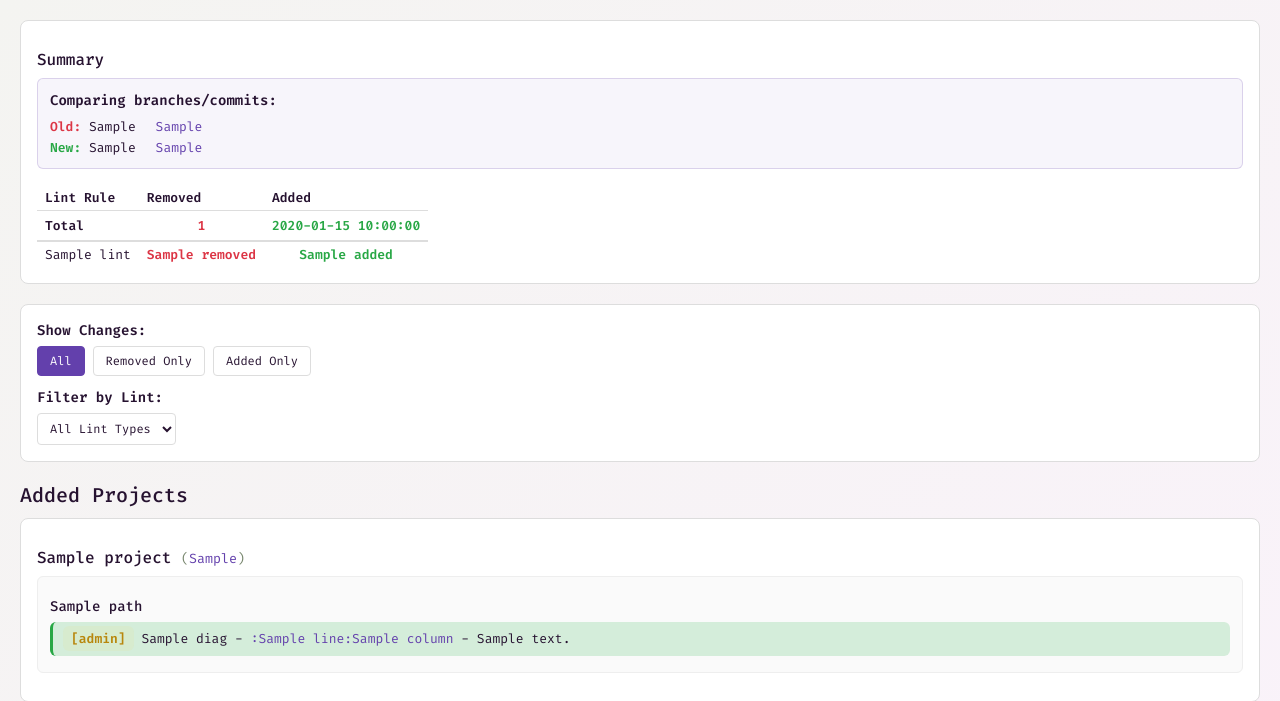
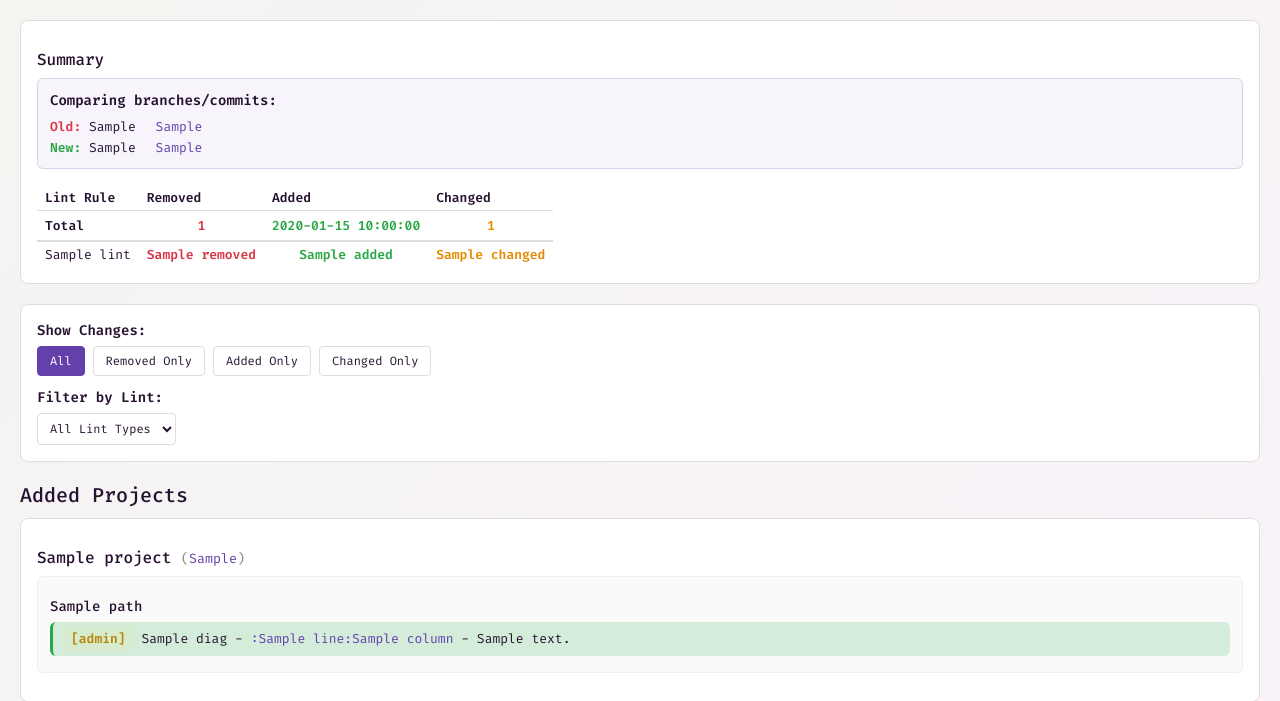
Before and after one commit to astral-sh/ecosystem-analyzer, a Python web app: template templates/diff.html in a window 1280 px wide. Shown: the top 701 px of the page. Run offline with Jinja, Linux system fonts and the light colour scheme; the template is opened without the code that fills it: most values are stand-ins (such as "Sample title", 1, 10 or a date in 2020).

Commit message:
Add 'changed' diagnostics

```diff
--- a/templates/diff.html
+++ b/templates/diff.html
@@ -256,6 +256,12 @@
             text-align: center;
         }
 
+        .stats-table .changed-col {
+            color: #e68900;
+            font-weight: 600;
+            text-align: center;
+        }
+
         .stats-table .total-row {
             font-weight: 600;
             border-bottom: 2px solid #ddd;
@@ -357,6 +363,7 @@
                         <th>Lint Rule</th>
                         <th>Removed</th>
                         <th>Added</th>
+                        <th>Changed</th>
                     </tr>
                 </thead>
                 <tbody>
@@ -364,12 +371,14 @@
                         <td><strong>Total</strong></td>
                         <td class="removed-col">{{ statistics.total_removed }}</td>
                         <td class="added-col">{{ statistics.total_added }}</td>
+                        <td class="changed-col">{{ statistics.total_changed }}</td>
                     </tr>
                     {% for lint_data in statistics.merged_by_lint %}
                     <tr>
                         <td>{{ lint_data.lint_name }}</td>
                         <td class="removed-col">{{ lint_data.removed }}</td>
                         <td class="added-col">{{ lint_data.added }}</td>
+                        <td class="changed-col">{{ lint_data.changed }}</td>
                     </tr>
                     {% endfor %}
                 </tbody>
@@ -384,6 +393,7 @@
                     <button class="filter-btn active" data-filter="all">All</button>
                     <button class="filter-btn" data-filter="removed">Removed Only</button>
                     <button class="filter-btn" data-filter="added">Added Only</button>
+                    <button class="filter-btn" data-filter="changed">Changed Only</button>
                 </div>
             </div>
             <div class="filter-section">
@@ -505,6 +515,16 @@
                 {% endif %}
                 {% if file_data.diffs.modified_lines %}
                 {% for line_data in file_data.diffs.modified_lines %}
+                {% for diff_item in line_data.text_diffs %}
+                <div class="diagnostic modified" data-change-type="changed" data-lint-name="{{ diff_item.old.lint_name }}">
+                    <span class="{{ 'error' if diff_item.old.level == 'error' else 'warning' }}">[{{ diff_item.old.level }}]</span> {{ diff_item.old.lint_name }} -
+                    <a href="{{ diff_item.old.github_ref|default('') }}" target="_blank">:{{ diff_item.old.line }}:{{ diff_item.old.column }}</a> -
+                    <div style="margin-top: 4px;">
+                        <div style="color: #dc3545;">Old: {{ diff_item.old.message }}</div>
+                        <div style="color: #28a745;">New: {{ diff_item.new.message }}</div>
+                    </div>
+                </div>
+                {% endfor %}
                 {% for diag in line_data.removed %}
                 <div class="diagnostic removed" data-change-type="removed" data-lint-name="{{ diag.lint_name }}">
                     <span class="{{ 'error' if diag.level == 'error' else 'warning' }}">[{{ diag.level }}]</span> {{ diag.lint_name }} -
```
Also changed, not shown: src/ecosystem_analyzer/diff.py (+29 -11 lines).
